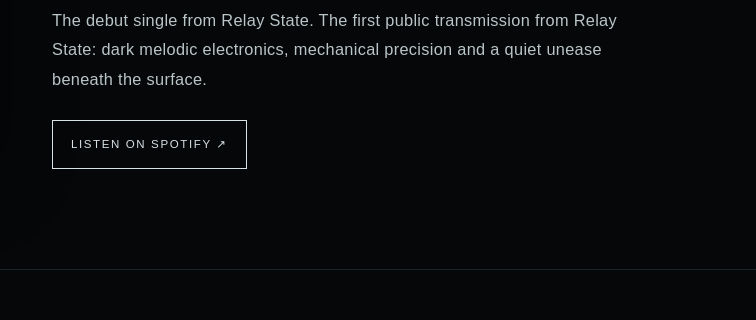
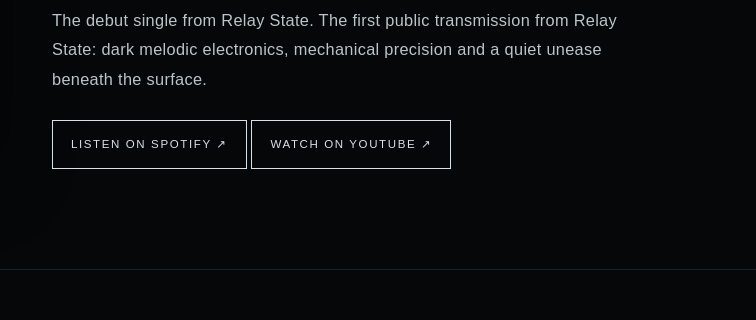
Before and after one commit to TWilnier/relay-state, a plain HTML site: page index.html in a window 1280 px wide. Shown: the part 1708-2028 px from the top of the page, 524-1280 px from the left. Drawn offline with Linux system fonts and the light colour scheme.

Commit message:
Add favicon and YouTube link for All Systems Normal

```diff
--- a/index.html
+++ b/index.html
@@ -5,6 +5,7 @@
   <meta name="viewport" content="width=device-width, initial-scale=1" />
   <meta name="description" content="Relay State — cold electronics, human consequences. Official music and artist website." />
   <title>Relay State</title>
+  <link rel="icon" type="image/svg+xml" href="/favicon.svg" />
   <style>
     :root{--bg:#050709;--panel:#0a0f13;--ink:#edf2f0;--muted:#92a2a8;--cyan:#d8e1e5;--magenta:#d94b57;--line:#182229}
     *{box-sizing:border-box}
@@ -65,7 +66,7 @@
           <h2>All Systems Normal</h2>
           <div class="meta">RS-001 · SINGLE · 13 NOV 2026</div>
           <p>The debut single from Relay State. The first public transmission from Relay State: dark melodic electronics, mechanical precision and a quiet unease beneath the surface.</p>
-        <p><a class="button" href="https://open.spotify.com/artist/4Hk6s5z14abszzKhlzzuTD" target="_blank" rel="noopener noreferrer">Listen on Spotify ↗</a></p></div>
+        <p><a class="button" href="https://open.spotify.com/artist/4Hk6s5z14abszzKhlzzuTD" target="_blank" rel="noopener noreferrer">Listen on Spotify ↗</a> <a class="button" href="https://www.youtube.com/watch?v=3jWmZyrVCKk" target="_blank" rel="noopener noreferrer">Watch on YouTube ↗</a></p></div>
       </div>
     </section>
 
```
